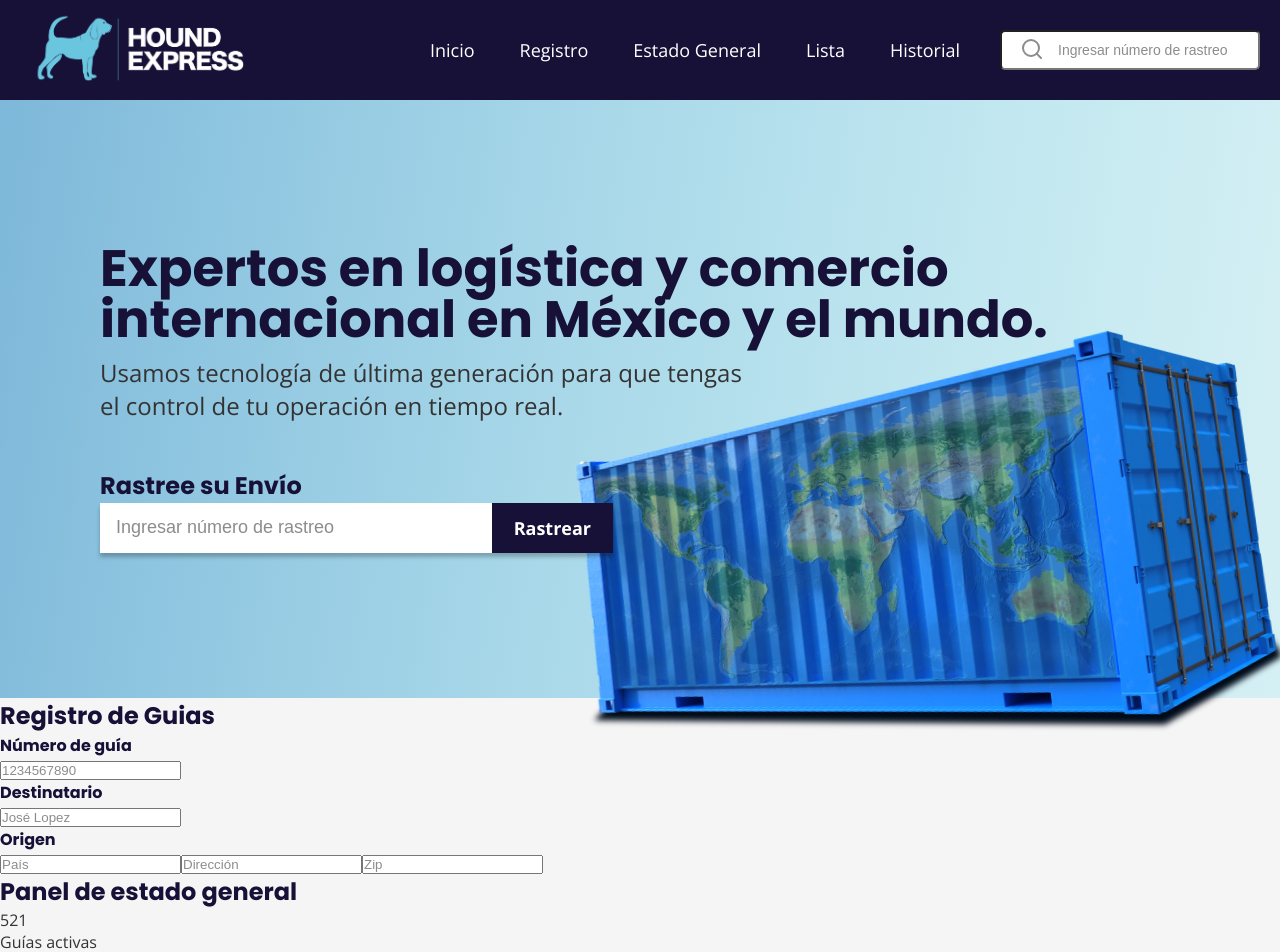
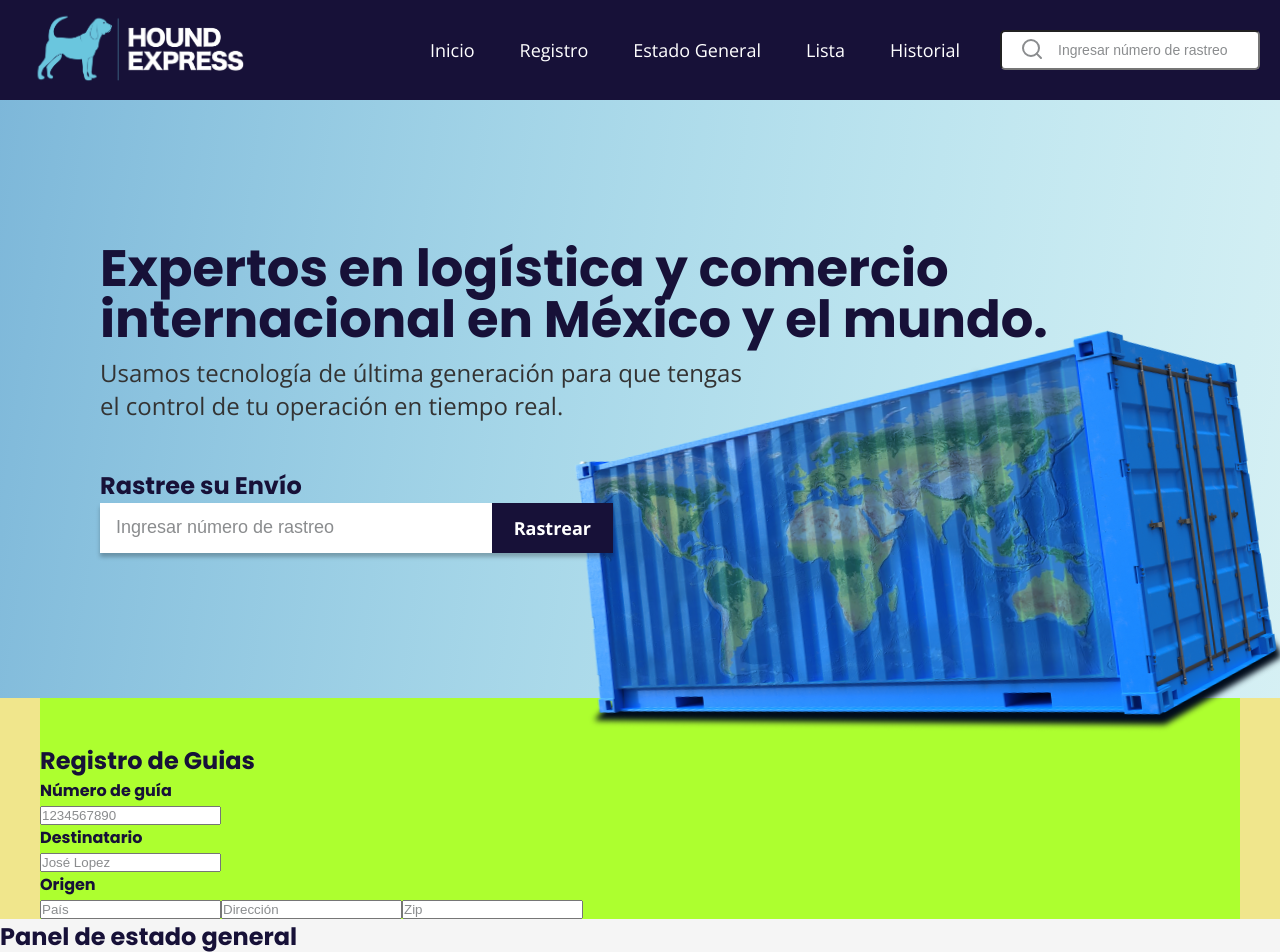
Before and after one commit to ego-mejia/hound-express-react, a React (Vite) app: page / in a window 1280 px wide. Shown: the top 952 px of the page. Built offline with nearby package versions, Linux system fonts and the light colour scheme.

Commit message:
created register section wrapper

```diff
--- a/src/components/Register/index.tsx
+++ b/src/components/Register/index.tsx
@@ -1,11 +1,17 @@
 // import React from "react";
+// Style
+import { RegisterSection, RegisterWrapper } from "./style";
 
 const Register = () => {
   return (
     <>
       {/* <!-- Start of Register section --> */}
-      <section class="register">
-        <div class="wrapper">
+      <RegisterSection
+      //  class="register"
+      >
+        <RegisterWrapper
+        //  class="wrapper"
+        >
           <h3>Registro de Guias</h3>
 
           <form class="register__form" action="">
@@ -70,8 +76,8 @@ const Register = () => {
               {/* <!-- end of right side form --> */}
             </div>
           </form>
-        </div>
-      </section>
+        </RegisterWrapper>
+      </RegisterSection>
       {/* <!-- end of Register section --> */}
     </>
   );
--- a/src/components/Register/style.ts
+++ b/src/components/Register/style.ts
@@ -0,0 +1,19 @@
+import styled from "styled-components";
+import { bgDebug } from "../../styles/mixins";
+
+export const RegisterSection = styled.section`
+    ${bgDebug('transparent','khaki')};
+    /* padding: 0 80px; */
+    ;
+    `;
+
+export const RegisterWrapper = styled.div`
+    ${bgDebug('transparent','greenyellow')};
+    display: flex;
+    flex-direction: column;
+    max-width: 1200px;
+    margin: 0 auto;
+    width: 100%;
+    padding-top: 45px;
+
+`;
--- /dev/null
+++ b/src/pages/Home/style.ts
@@ -0,0 +1 @@
+import styled from "styled-components";
```
